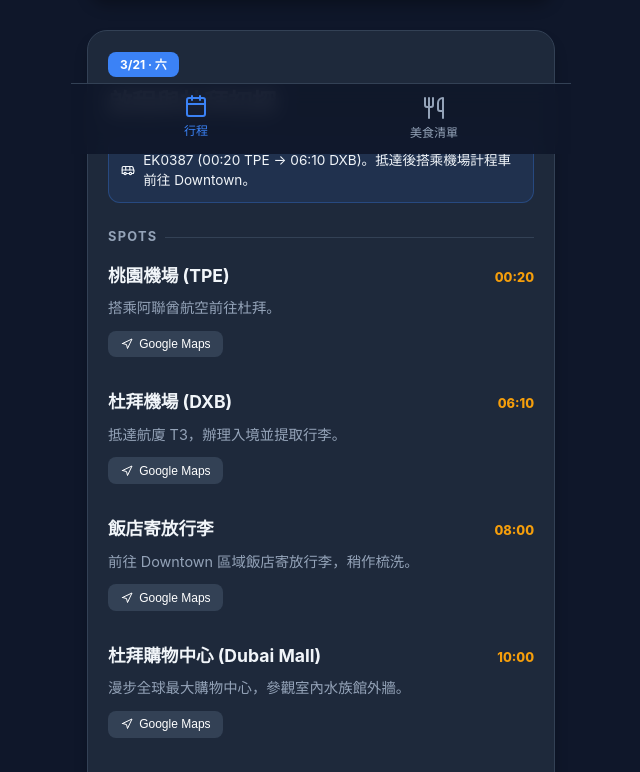
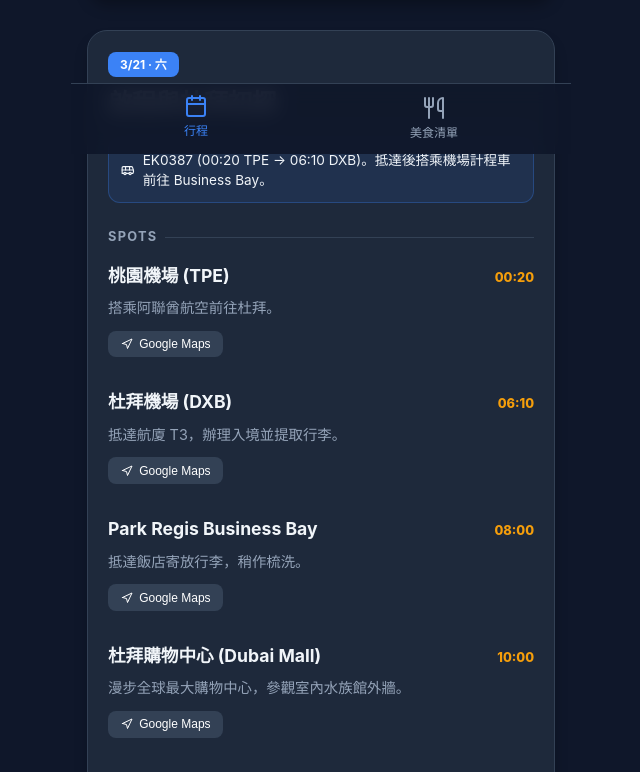
Before and after one commit to bbfishes/europe-trip-companion, a React (Vite) app: page / in a window 1280 px wide. Shown: the part 646-1418 px from the top of the page, without its empty margins (319-959 px from the left). Built offline with nearby package versions, Linux system fonts and the light colour scheme.

Commit message:
Add Dubai hotel: Park Regis Business Bay

```diff
--- a/src/data.js
+++ b/src/data.js
@@ -14,11 +14,11 @@
     date: '3/21',
     day: '六',
     title: '啟程與杜拜初探',
-    transport: 'EK0387 (00:20 TPE -> 06:10 DXB)。抵達後搭乘機場計程車前往 Downtown。',
+    transport: 'EK0387 (00:20 TPE -> 06:10 DXB)。抵達後搭乘機場計程車前往 Business Bay。',
     activities: [
       { time: '00:20', location: '桃園機場 (TPE)', desc: '搭乘阿聯酋航空前往杜拜。', lat: 25.0797, lng: 121.2342 },
       { time: '06:10', location: '杜拜機場 (DXB)', desc: '抵達航廈 T3，辦理入境並提取行李。', lat: 25.2532, lng: 55.3657 },
-      { time: '08:00', location: '飯店寄放行李', desc: '前往 Downtown 區域飯店寄放行李，稍作梳洗。', lat: 25.1972, lng: 55.2744 },
+      { time: '08:00', location: 'Park Regis Business Bay', desc: '抵達飯店寄放行李，稍作梳洗。', lat: 25.1874, lng: 55.2756 },
       { time: '10:00', location: '杜拜購物中心 (Dubai Mall)', desc: '漫步全球最大購物中心，參觀室內水族館外牆。', lat: 25.1974, lng: 55.2797 },
       { time: '14:00', location: '哈里發塔 (Burj Khalifa)', desc: '登頂 124+125 層，俯瞰沙漠與海洋交界的壯麗景觀。', lat: 25.1972, lng: 55.2744 },
       { time: '18:30', location: '杜拜噴泉 (Dubai Fountain)', desc: '欣賞每半小時一場的音樂噴泉表演。', lat: 25.1957, lng: 55.2764 }
```
